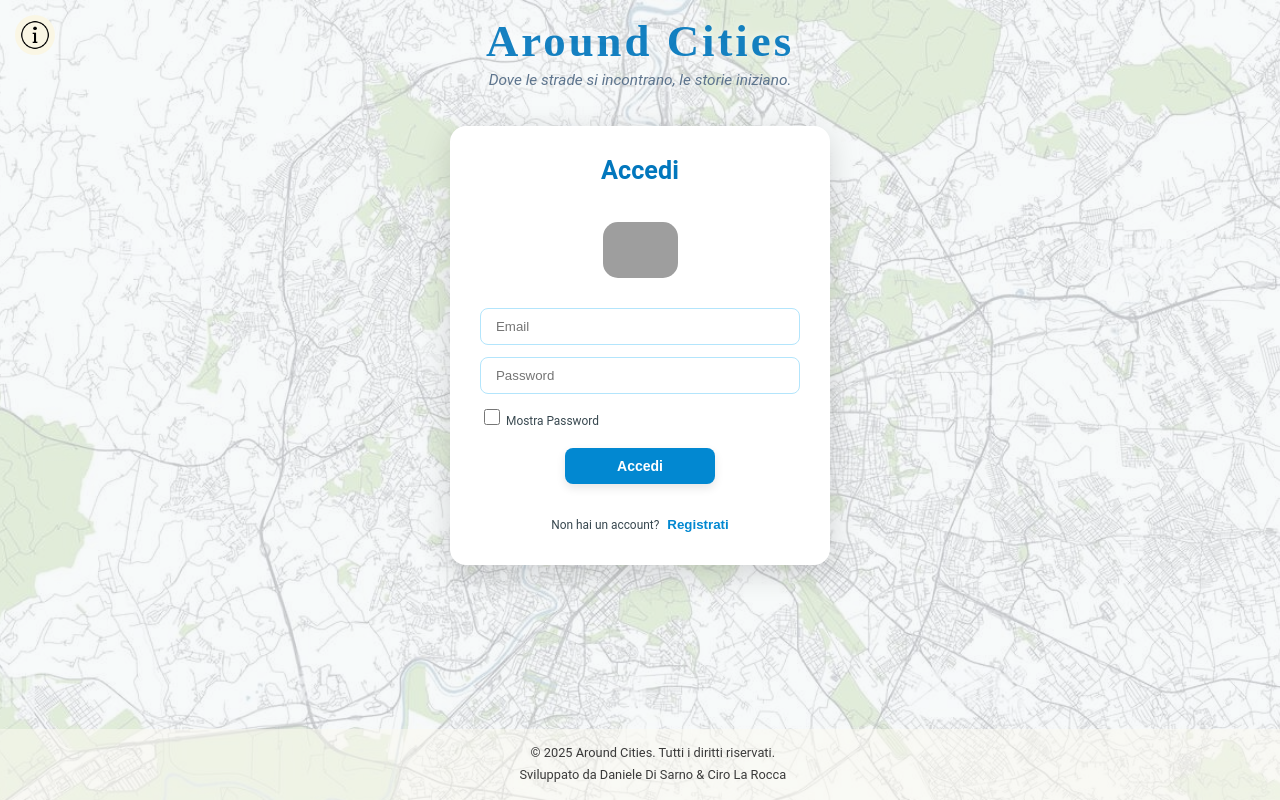
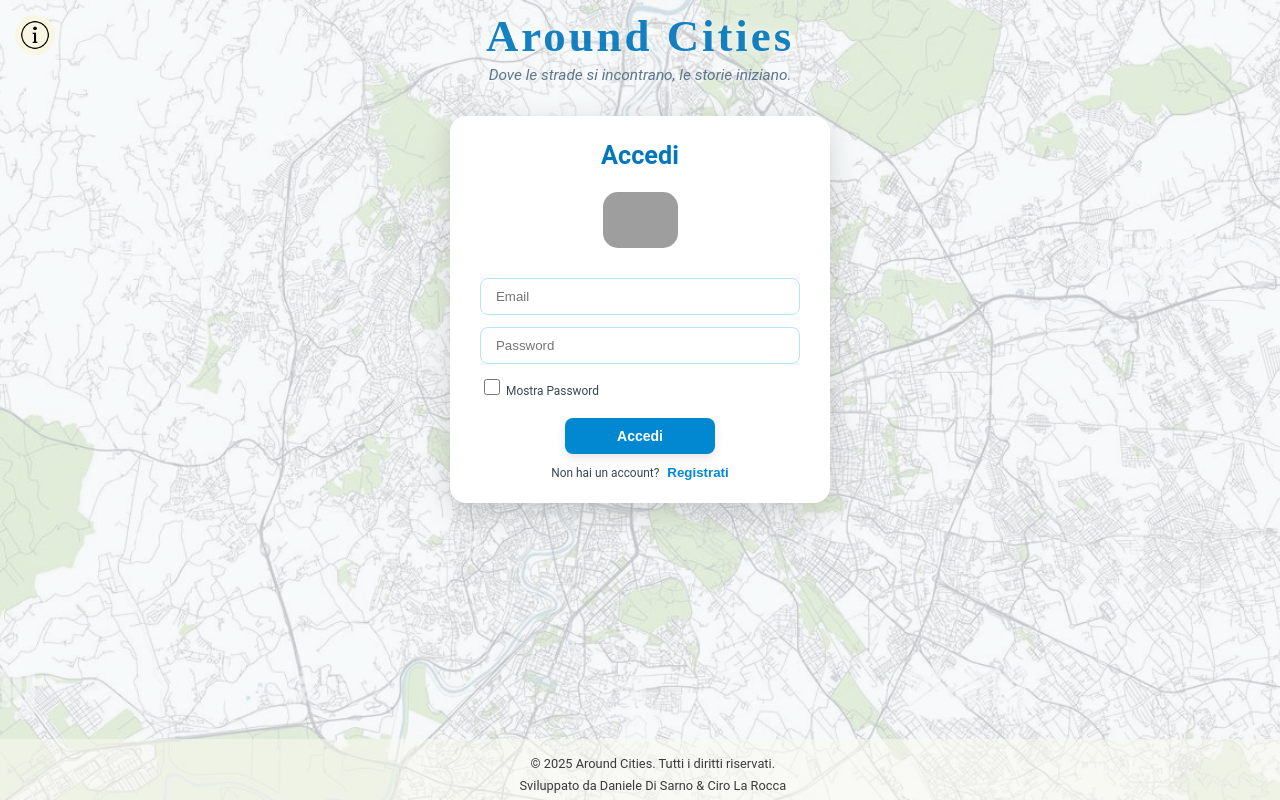
Before and after one commit to daniele-dis/AroundCities, a React (Create React App) app in the folder frontend/: page /login in a window 1280 px wide. Built offline with nearby package versions, Linux system fonts and the light colour scheme; grey boxes are pictures that could not be loaded; a web font is replaced by a local one.

Commit message:
Modifica al css di LoginPage + Modifica al Logo nel Tab quando si apre l'app nel browser

```diff
--- a/frontend/src/components/LoginPage.js
+++ b/frontend/src/components/LoginPage.js
@@ -128,7 +128,7 @@ export default function LoginPage({ onLogin }) {
                     <div className="info-modal" onClick={e => e.stopPropagation()}>
                         <h3>Come funziona Around Cities?</h3>
                         <p>
-                            Around Cities ti tener traccia delle città che hai visitato e dei loro punti di interesse.<br />
+                            Around Cities ti permette di tener traccia delle città che hai visitato e dei loro punti di interesse.<br />
                             Registrati, accedi e inizia a esplorare le mappe, aggiungere i tuoi luoghi preferiti per tenerli sempre con te!
                         </p>
                         <button className="auth-button" onClick={() => setShowInfo(false)}>Chiudi</button>
--- a/frontend/src/css/LoginPage.css
+++ b/frontend/src/css/LoginPage.css
@@ -29,29 +29,28 @@ body {
 }
 
 /* Nuovo container per raggruppare header e auth-container */
-.main-content-wrapper { /* Questo div deve avvolgere header e auth-container nel tuo JSX */
+.main-content-wrapper {
     display: flex;
+    margin-top: -5px;
     flex-direction: column;
     align-items: center;
     flex-grow: 1;
     width: 100%;
     padding-bottom: 20px;
-    /* Rimosso qualsiasi margin o padding che possa spingere troppo in basso il contenuto principale */
 }
 
 .auth-container {
     background-color: var(--text-light);
-    padding: 30px; /* Ridotto il padding per un contenitore più compatto */
+    padding: 30px;
     border-radius: 16px;
     box-shadow: 0 8px 30px var(--shadow-medium);
     width: 100%;
-    max-width: 380px; /* Leggermente ridotto la larghezza massima per compattezza */
+    max-width: 380px;
     display: flex;
     flex-direction: column;
-    gap: 20px; /* Ridotto lo spazio tra gli elementi principali */
+    gap: 20px;
     animation: fadeInScale 0.5s ease-out;
-/*    margin: 0px  auto 20px; /* Ridotto il margine verticale per avvicinare agli altri elementi */
-    margin-top: -20px;
+    margin-top: -25px;
     box-sizing: border-box;
 }
 
@@ -103,25 +102,26 @@ body {
 
 .footer {
     width: 100%;
+    height: 35px;
     padding: 0.8rem;
     background-color: #fbf9f08a;
     font-size: 0.8rem;
     text-align: center;
-    position: fixed; /* Aggiunto */
-    bottom: 0; /* Aggiunto */
-    left: 0; /* Aggiunto */
-    z-index: 100; /* Aumentato per essere sopra altri elementi */
+    position: fixed;
+    bottom: 0;
+    left: 0;
+    z-index: 100;
 }
 .footer p {
-    margin: 0.1rem 0; /* Ridotto il margine tra i paragrafi nel footer */
+    margin: 0.1rem 0;
 }
 
 .auth-container h2 {
     text-align: center;
-    margin-top: -5px; /* Spostato leggermente più su */
+    margin-top: -10px;
     color: var(--pastel-blue-darker);
-    margin-bottom: 10px; /* Aumentato leggermente per separare dal form, ma non troppo */
-    font-size: 1.8em; /* Leggermente ridotto per essere meno imponente */
+    margin-bottom: -5px;
+    font-size: 1.8em;
     font-weight: 600;
 }
 
@@ -202,15 +202,16 @@ body {
 .error-message {
     color: var(--error-red);
     text-align: center;
-    margin-top: 8px; /* Leggermente ridotto */
-    font-size: 0.85em; /* Leggermente ridotto */
+    margin-top: 8px;
+    font-size: 0.85em;
 }
 
 .toggle-auth-mode {
     text-align: center;
-    font-size: 0.85em; /* Leggermente ridotto */
+    font-size: 0.85em;
     color: var(--text-dark);
-    margin-top: 12px; /* Leggermente ridotto */
+    margin-top: -10px;
+    margin-bottom: -10px;
 }
 
 .toggle-auth-mode button {
```
Also changed, not shown: 1 other file (tests, documents, lock files or other folders).
